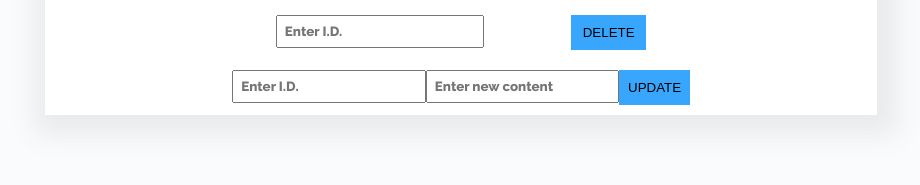
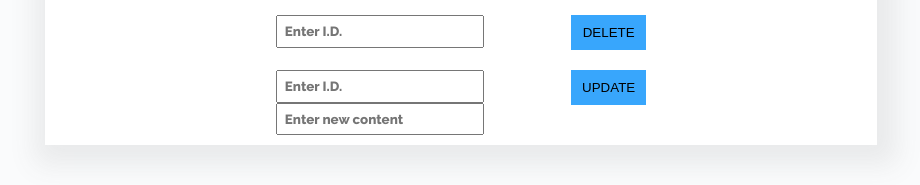
Before and after one commit to jonriquer/Budget-App, a React (Create React App) app in the folder client/: page / in a window 1280 px wide. Shown: the part 289-474 px from the top of the page, without its empty margins (187-1107 px from the left). Built offline with nearby package versions, Linux system fonts and the light colour scheme; no server answers.

Commit message:
grouping update inputs

```diff
--- a/client/src/components/App.jsx
+++ b/client/src/components/App.jsx
@@ -145,6 +145,7 @@ class App extends Component {
             </button>
           </div>
           <div class='inputWrapper' style={{ padding: '10px' }}>
+            <div class='updateInputCont'>
               <input
                 type="text"
                 style={{ width: '200px' }}
@@ -157,6 +158,7 @@ class App extends Component {
                 onChange={(e) => this.setState({ updateToApply: e.target.value })}
                 placeholder="Enter new content"
               />
+            </div>
             <button
               onClick={() =>
                 this.updateDB(this.state.idToUpdate, this.state.updateToApply)
--- a/client/src/index.scss
+++ b/client/src/index.scss
@@ -67,3 +67,8 @@ $Raleway: 'Raleway', sans-serif;
   background-color: rgb(56, 166, 252);
   border: none;
 }
+.updateInputCont {
+  display: flex;
+  flex-direction: column;
+  align-items: center;
+}
```
Lines whose indentation alone changed are shown as unchanged.
